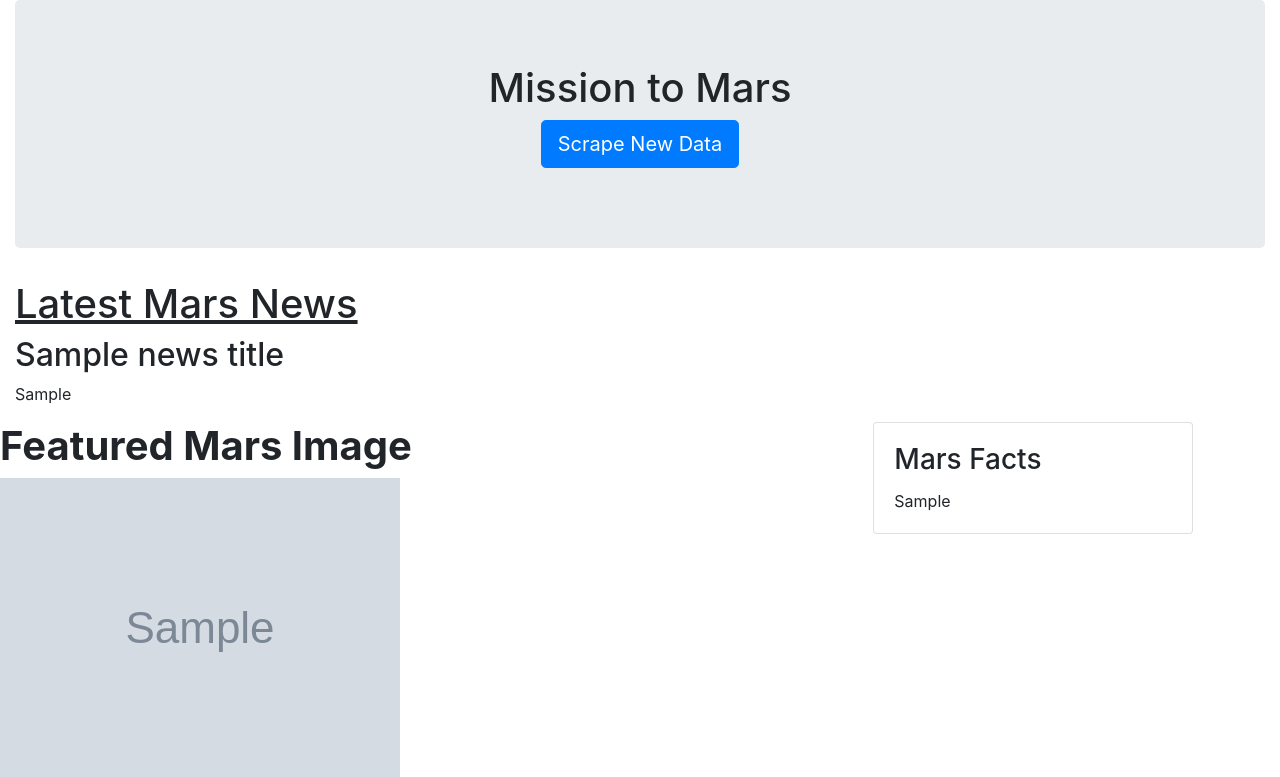
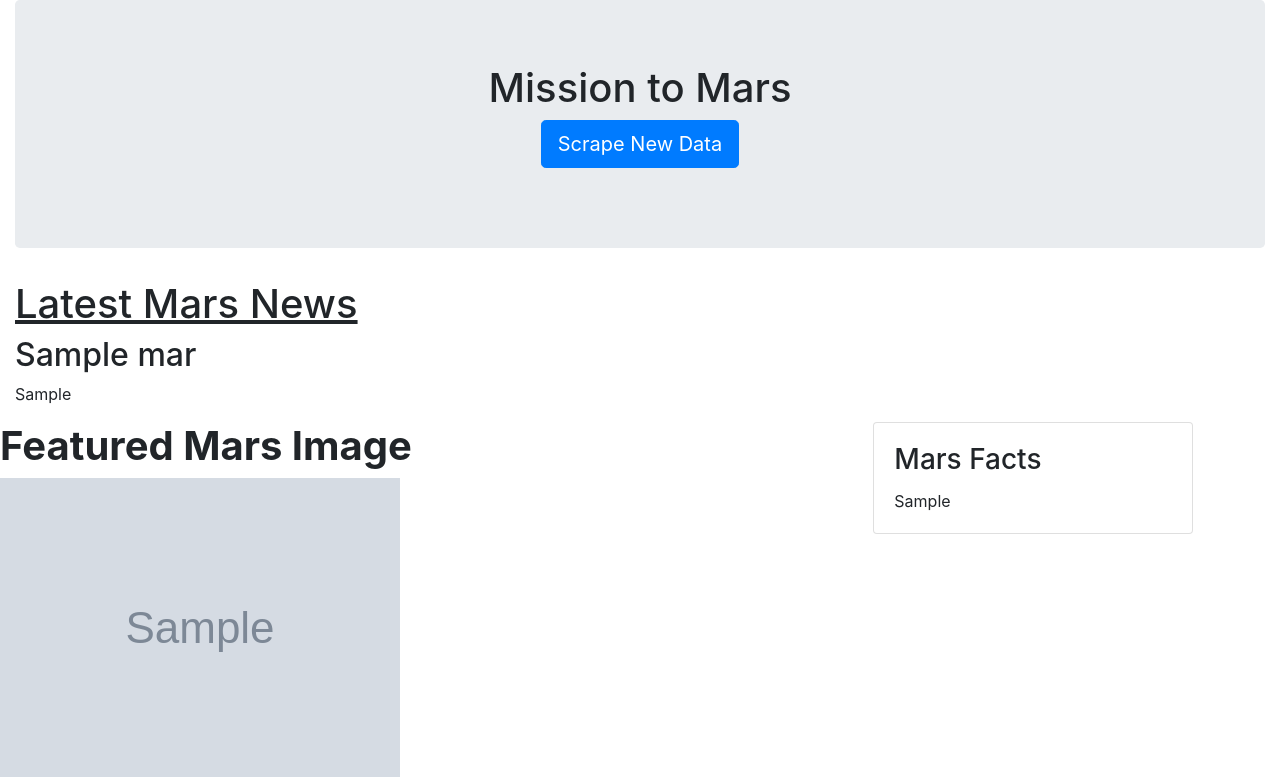
Before and after one commit to E-Weber/Web-Scraping, a Flask app: template Templates/index.html in a window 1280 px wide. Shown: the top 777 px of the page. Run offline with Flask 2, Linux system fonts and the light colour scheme; the template is opened without the code that fills it: most values are stand-ins (such as "Sample title", 1, 10 or a date in 2020); grey boxes marked "Sample" are stand-in pictures; parts of the project's set-up code (start-up, migrations or seed data) failed here and were passed over; some libraries are stand-ins or nearby versions.

Commit message:
something

```diff
--- a/Templates/index.html
+++ b/Templates/index.html
@@ -22,8 +22,8 @@
         <div class="row">
             <div class="col-md-12">
                 <h1><u>Latest Mars News</u></h1>
-                <h2>{{news_title}}</h2>
-                <p>{{news_p}}</p>
+                <h2>{{Mars.news_title}}</h2>
+                <p>{{Mars.news_p}}</p>
             </div>
         </div>
     </div>
```
Also changed, not shown: 1 other file.
